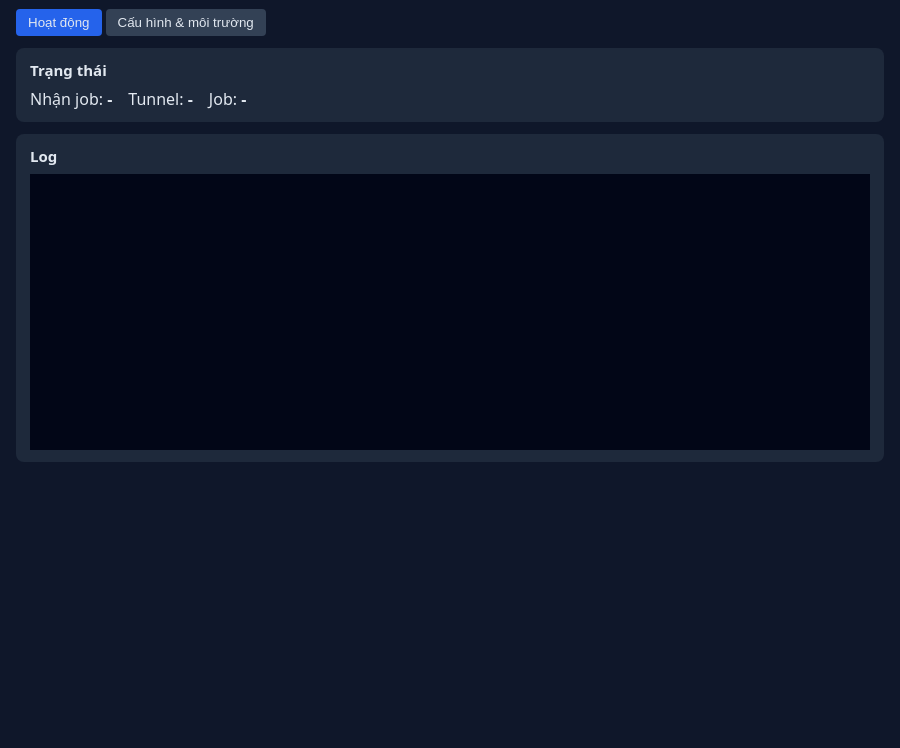
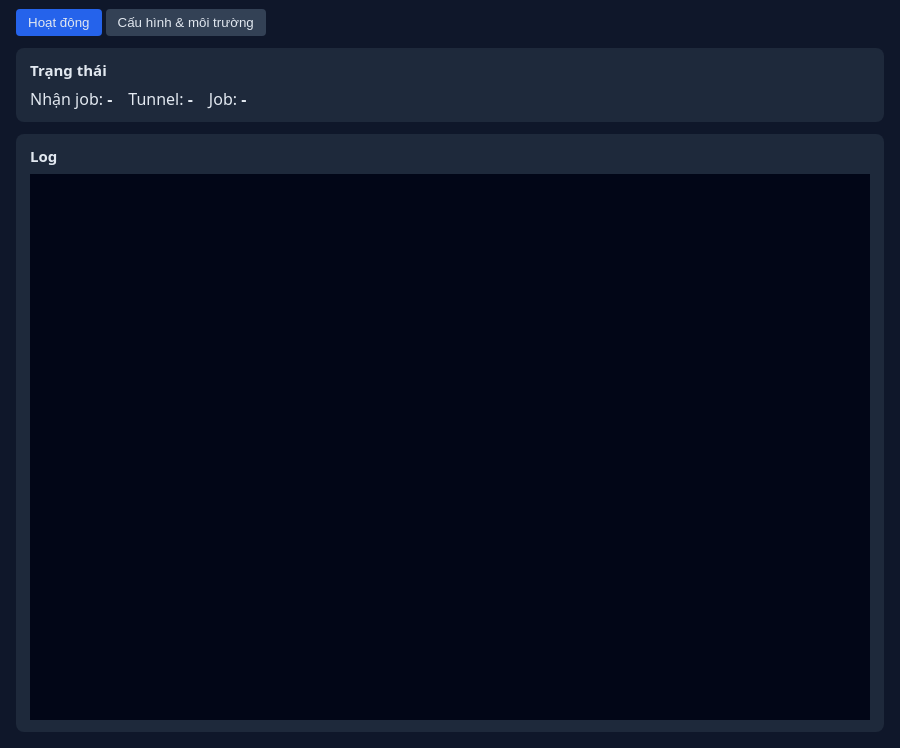
Before and after one commit to quanglv96/sbok-tunnel, an Electron app: page renderer/index.html in a window 900 px wide. Shown: the part 52-800 px from the top of the page. Drawn offline with Linux system fonts and the light colour scheme; no server answers.

Commit message:
FEAT-007: Make log panel fill window height instead of fixed 260px

```diff
--- a/renderer/index.html
+++ b/renderer/index.html
@@ -5,7 +5,9 @@
   <meta http-equiv="Content-Security-Policy" content="default-src 'self'; script-src 'self' 'unsafe-inline'; style-src 'unsafe-inline'; media-src data:" />
   <title>SBOK Worker</title>
   <style>
-    body { font-family: system-ui, sans-serif; background: #0f172a; color: #e2e8f0; margin: 16px; }
+    html, body { height: 100%; }
+    body { font-family: system-ui, sans-serif; background: #0f172a; color: #e2e8f0; margin: 0; padding: 16px;
+      box-sizing: border-box; display: flex; flex-direction: column; }
     h2 { margin: 0 0 12px; } h3 { margin: 0 0 8px; font-size: 15px; }
     .ok { color: #34d399; } .bad { color: #f87171; } .warn { color: #fbbf24; } .muted { color: #94a3b8; font-size: 12px; }
     .card { background: #1e293b; border-radius: 8px; padding: 12px 14px; margin-bottom: 12px; }
@@ -17,7 +19,11 @@
     button:disabled { opacity: .5; cursor: default; }
     .field { margin-bottom: 8px; } .err { color: #f87171; font-size: 12px; min-height: 14px; }
     .tabs { display: flex; gap: 4px; margin-bottom: 12px; } .tab.active { background: #2563eb; }
-    pre { background: #020617; padding: 8px; height: 260px; overflow: auto; font-size: 12px; margin: 0; }
+    /* LOGIC-01: ô Log giãn theo chiều cao cửa sổ (bỏ 260px cố định) */
+    #tab-activity:not([hidden]) { flex: 1; min-height: 0; display: flex; flex-direction: column; }
+    #tab-config:not([hidden]) { flex: 1; min-height: 0; overflow: auto; }
+    .log-card { flex: 1; min-height: 0; display: flex; flex-direction: column; margin-bottom: 0; }
+    pre { background: #020617; padding: 8px; flex: 1; min-height: 120px; overflow: auto; font-size: 12px; margin: 0; }
   </style>
 </head>
 <body>
@@ -39,7 +45,7 @@
     </div>
   </div>
 
-  <div class="card">
+  <div class="card log-card">
     <h3>Log</h3>
     <pre id="log"></pre>
   </div>
```
